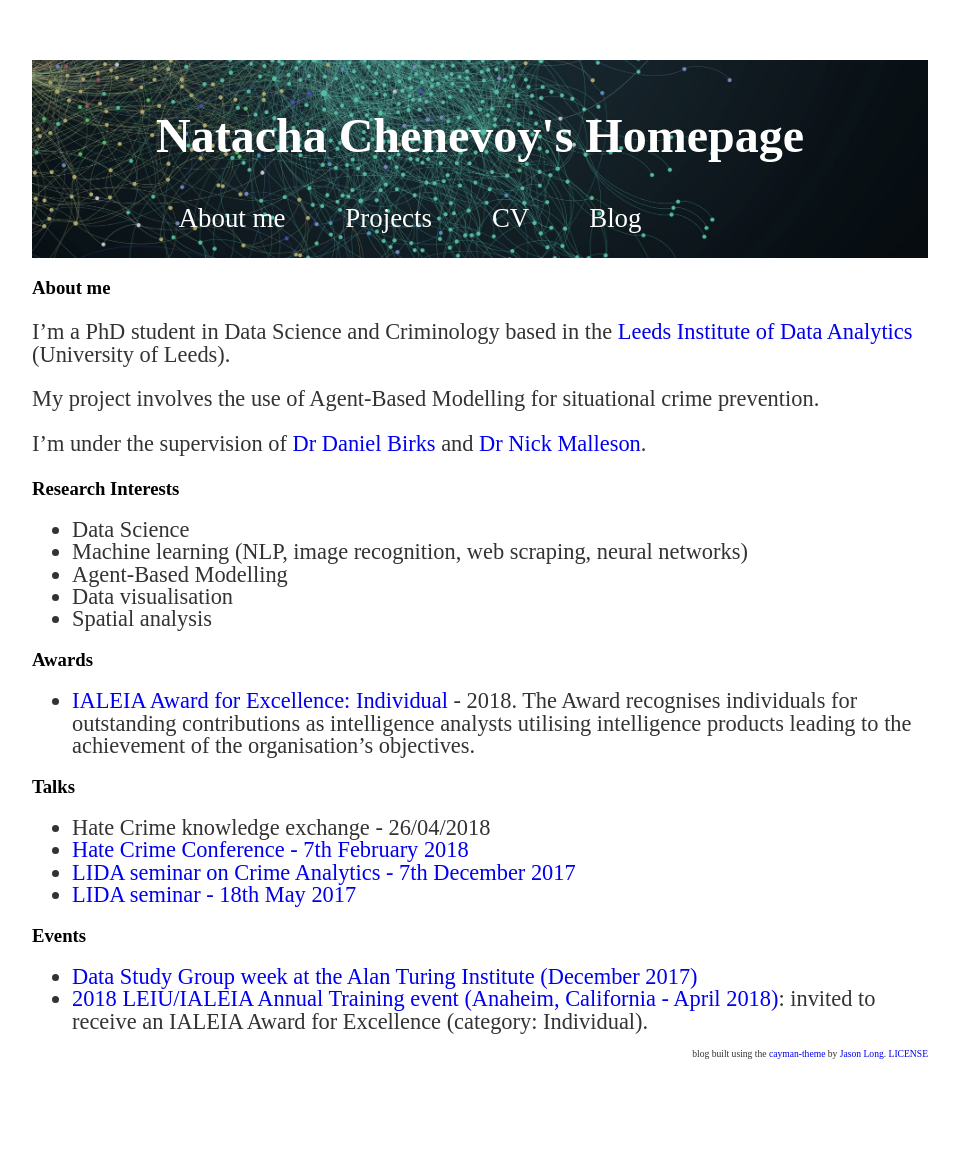
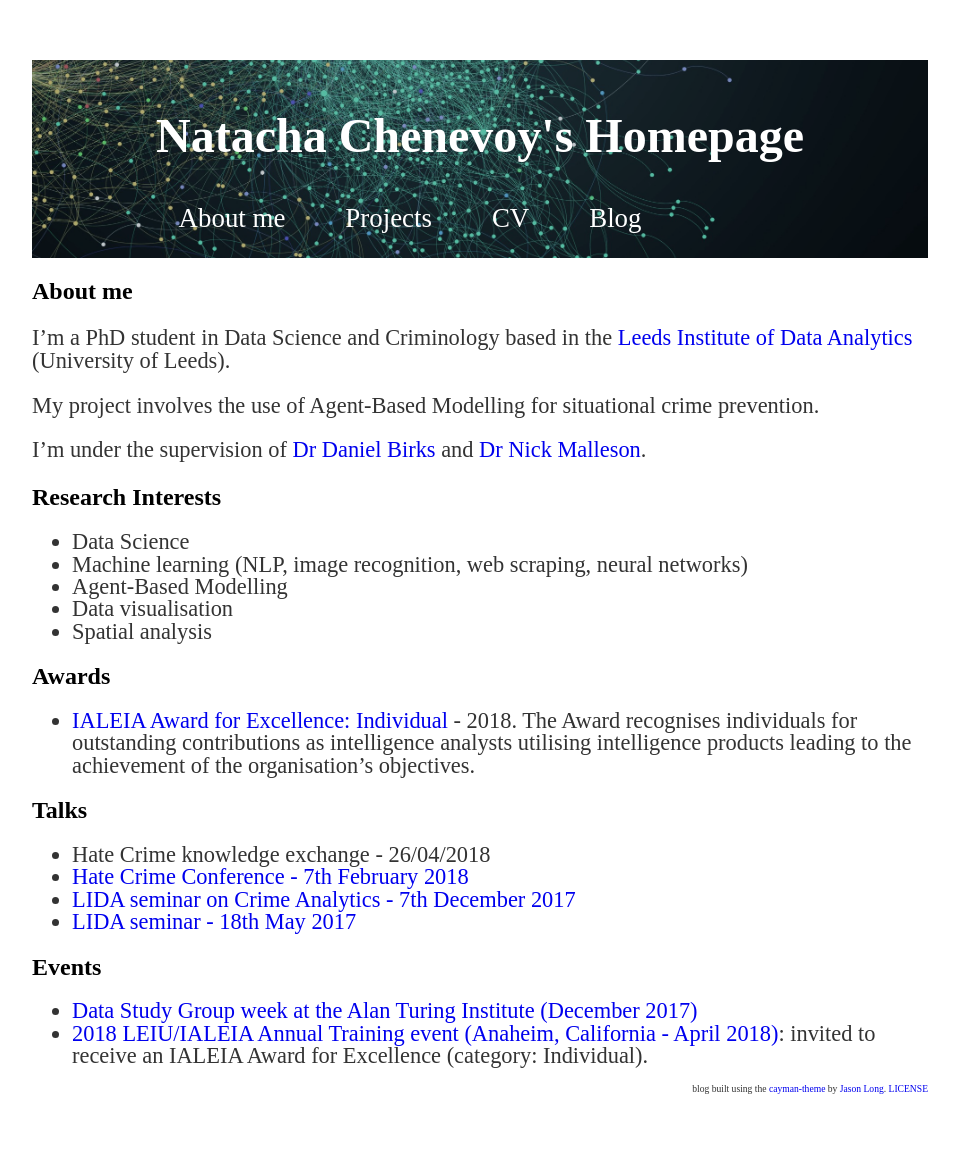
Before and after one commit to mednche/mednche.github.io, a Jekyll site: the page built from index.md, in a window 1280 px wide. Shown: the whole page, without its empty margins (160-1119 px from the left). Built offline with Jekyll 4.4.1, drawn with Linux system fonts in a browser that asks for light colours; before the commit the page ends 1119 px from its top, so only the background shows below that.

```diff
--- a/index.md
+++ b/index.md
@@ -3,14 +3,14 @@ layout: default
 title: Homepage
 ---
 
-### About me
+## About me
 I'm a PhD student in Data Science and Criminology based in the [Leeds Institute of Data Analytics](https://lida.leeds.ac.uk/) (University of Leeds).
 
 My project involves the use of Agent-Based Modelling for situational crime prevention.
 
 I'm under the supervision of [Dr Daniel Birks](https://www.griffith.edu.au/criminology-law/school-criminology-criminal-justice/staff/dr-daniel-birks) and [Dr Nick Malleson](http://nickmalleson.co.uk/).
 
-### Research Interests
+## Research Interests
 
 * Data Science
 * Machine learning (NLP, image recognition, web scraping, neural networks)
@@ -18,17 +18,17 @@ I'm under the supervision of [Dr Daniel Birks](https://www.griffith.edu.au/crimi
 * Data visualisation
 * Spatial analysis
 
-### Awards
+## Awards
 
 * [IALEIA Award for Excellence: Individual](https://mednche.github.io/IALEIA/) - 2018. The Award recognises individuals for outstanding contributions as intelligence analysts utilising intelligence products leading to the achievement of the organisation’s objectives.
 
 
-### Talks
+## Talks
 * Hate Crime knowledge exchange - 26/04/2018
 * [Hate Crime Conference - 7th February 2018](https://www.eventbrite.co.uk/e/hate-crime-conference-tickets-42034378959)
 * [LIDA seminar on Crime Analytics - 7th December 2017](https://lida.leeds.ac.uk/event/crime-analytics-2/)
 * [LIDA seminar - 18th May 2017](https://lida.leeds.ac.uk/event/lida-intern-seminar-4/)
 
-### Events
+## Events
 * [Data Study Group week at the Alan Turing Institute (December 2017)](https://www.turing.ac.uk/data-study-groups/)
 * [2018 LEIU/IALEIA Annual Training event (Anaheim, California  - April 2018)](https://www.ialeia.org/registration_agenda.php): invited to receive an IALEIA Award for Excellence (category: Individual).
```
